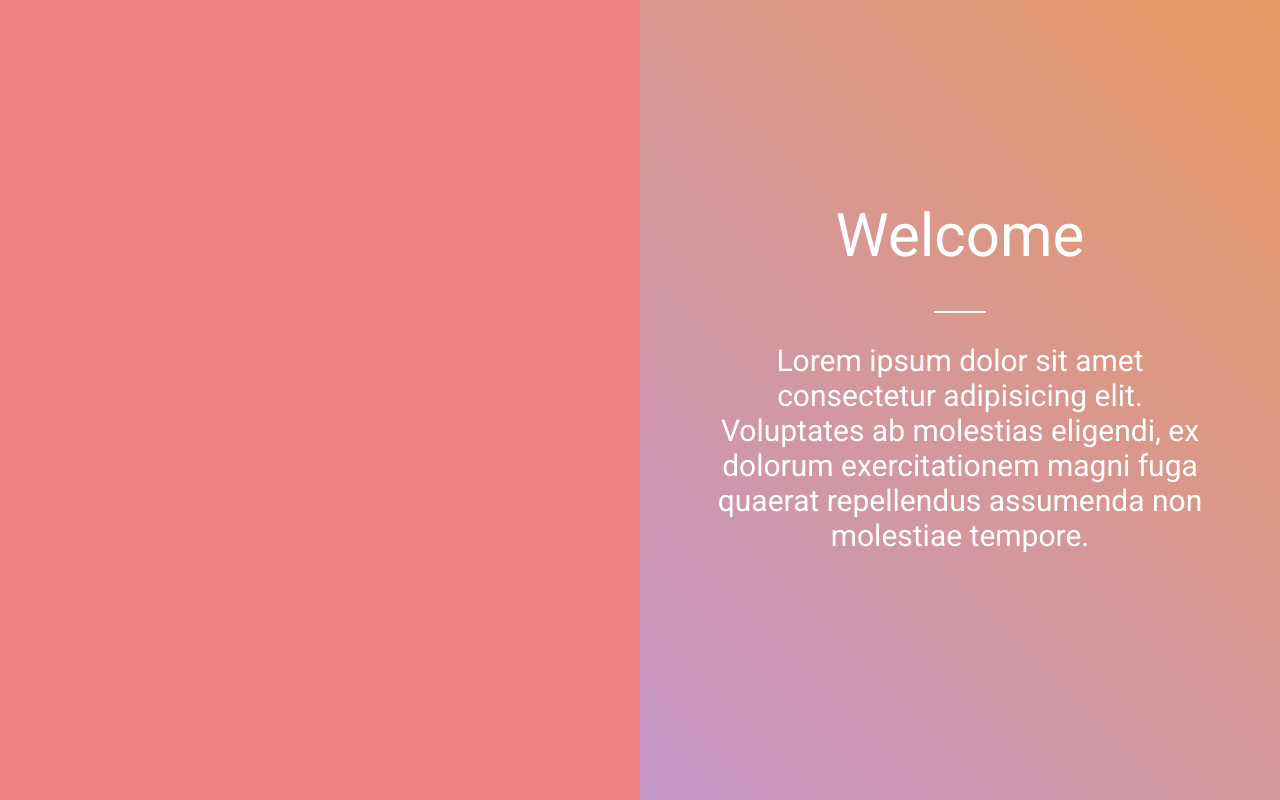
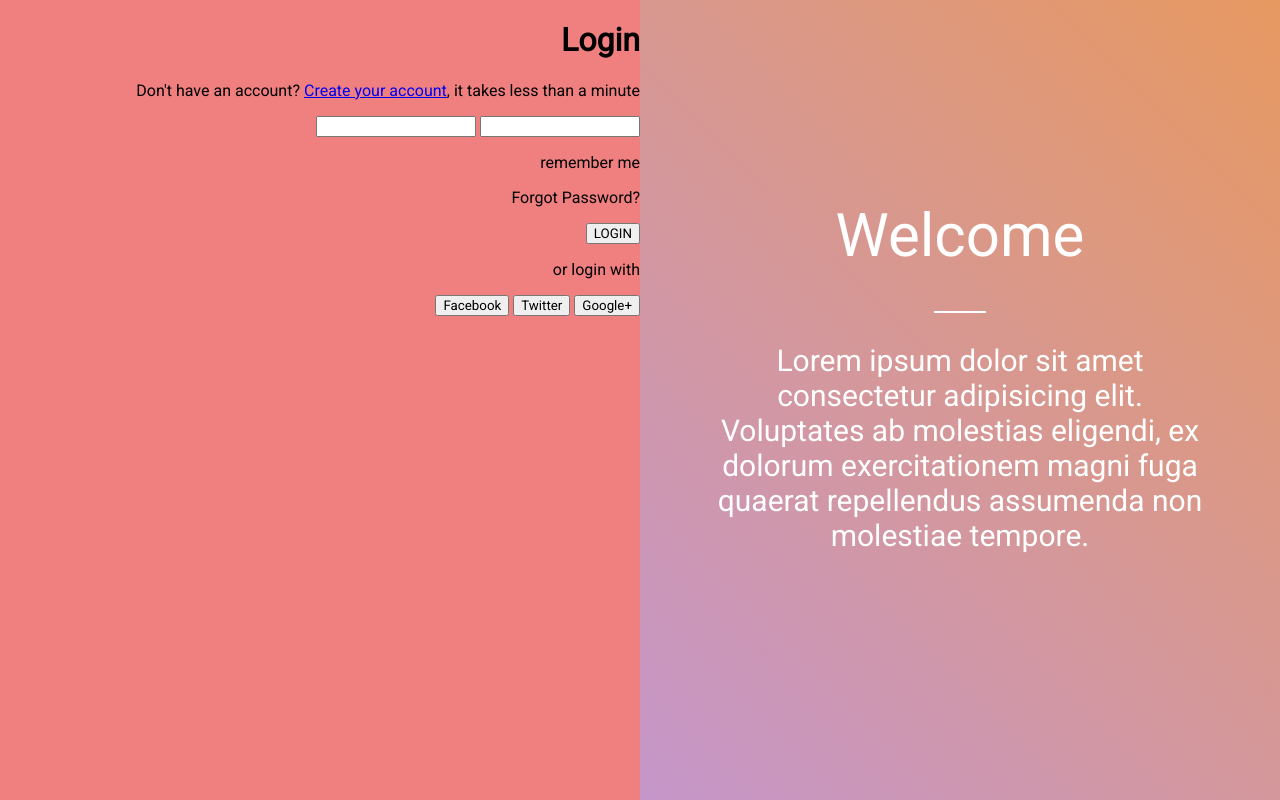
Before and after one commit to anton25360/design-css, a plain HTML site: page index.html in a window 1280 px wide. Drawn offline with Linux system fonts and the light colour scheme.

Commit message:
added plain text

```diff
--- a/index.html
+++ b/index.html
@@ -10,7 +10,17 @@
 <body>
 
     <div class="leftContainer">
-
+        <h1>Login</h1>
+        <p>Don't have an account? <a href="/">Create your account</a>, it takes less than a minute</p>
+        <input type="text" name="" id="">
+        <input type="password" name="" id="">
+        <p>remember me</p>
+        <p>Forgot Password?</p>
+        <button>LOGIN</button>
+        <p>or login with</p>
+        <button>Facebook</button>
+        <button>Twitter</button>
+        <button>Google+</button>
     </div>
 
     <div class="rightContainer">
```
